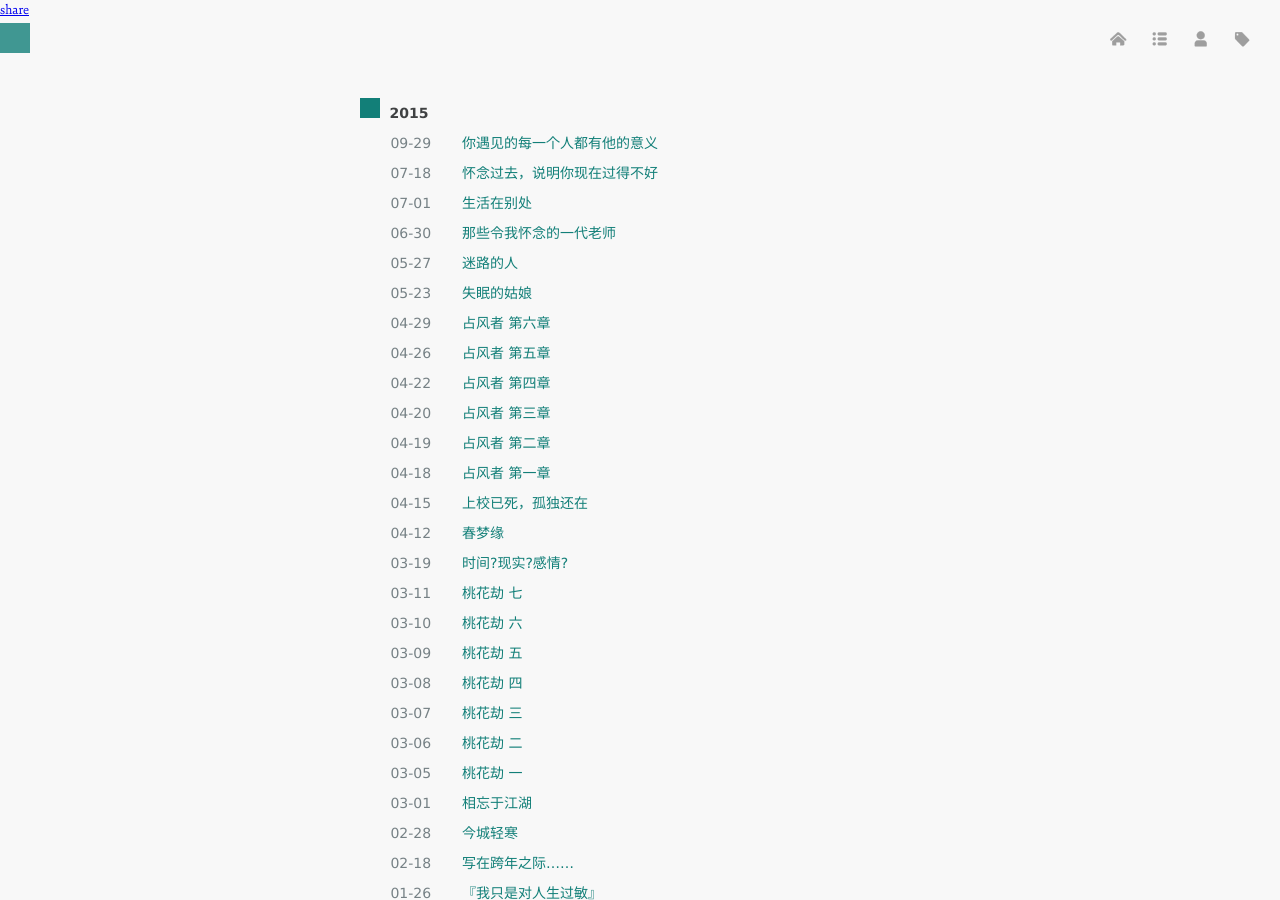
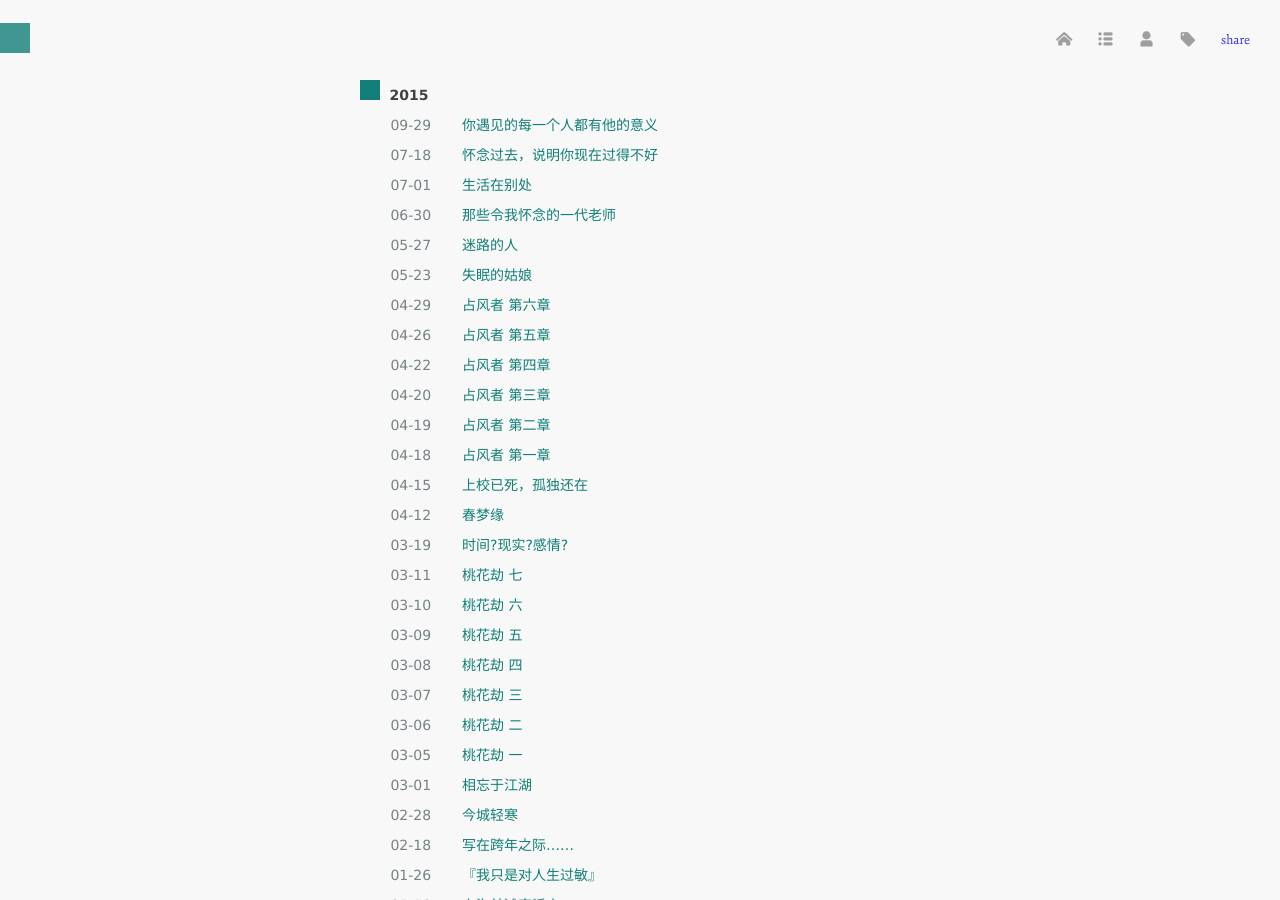
Before and after one commit to imisslovelove/cn, a Jekyll site: the page built from index.md, in a window 1280 px wide and 900 px high. Built offline with Jekyll 4.4.1, drawn with Linux system fonts in a browser that asks for light colours; Markdown is read by kramdown in place of the engine named in the settings.

Commit message:
Update default.html

```diff
--- a/_layouts/default.html
+++ b/_layouts/default.html
@@ -17,7 +17,7 @@
 
     <!-- wrap start -->
     <div id="wrap">
-    	<a class="bshareDiv" href="http://www.bshare.cn/share">share</a><script type="text/javascript" charset="utf-8" src="http://static.bshare.cn/b/buttonLite.js#uuid=194e0652-a80d-4f9e-9b75-7c7556299951&style=10&bgcolor=Green&bp=facebook,twitter,weixin,qzone,sinaminiblog&lang=en"></script>
+
         <!-- header start -->
         <div id="header">
             <div id="logo"></div>
@@ -27,6 +27,7 @@
                     <li><a href="/cn" title="博文"><i class="idarkgray iconfont">&#xf0161</i></a></li>
                     <li><a href="/cn/about/"  title="关于"><i class="idarkgray iconfont">&#xf01a1</i></a></li>
                     <li><a href="/cn/tags/" title="标签"><i class="idarkgray iconfont">&#xf0152</i></a></li>
+                    <li><a class="bshareDiv" href="http://www.bshare.cn/share">share</a><script type="text/javascript" charset="utf-8" src="http://static.bshare.cn/b/buttonLite.js#uuid=194e0652-a80d-4f9e-9b75-7c7556299951&style=10&bgcolor=Green&bp=facebook,twitter,weixin,qzone,sinaminiblog&lang=en"></script></li>
                 </ul>
             </div>
         </div>
```
